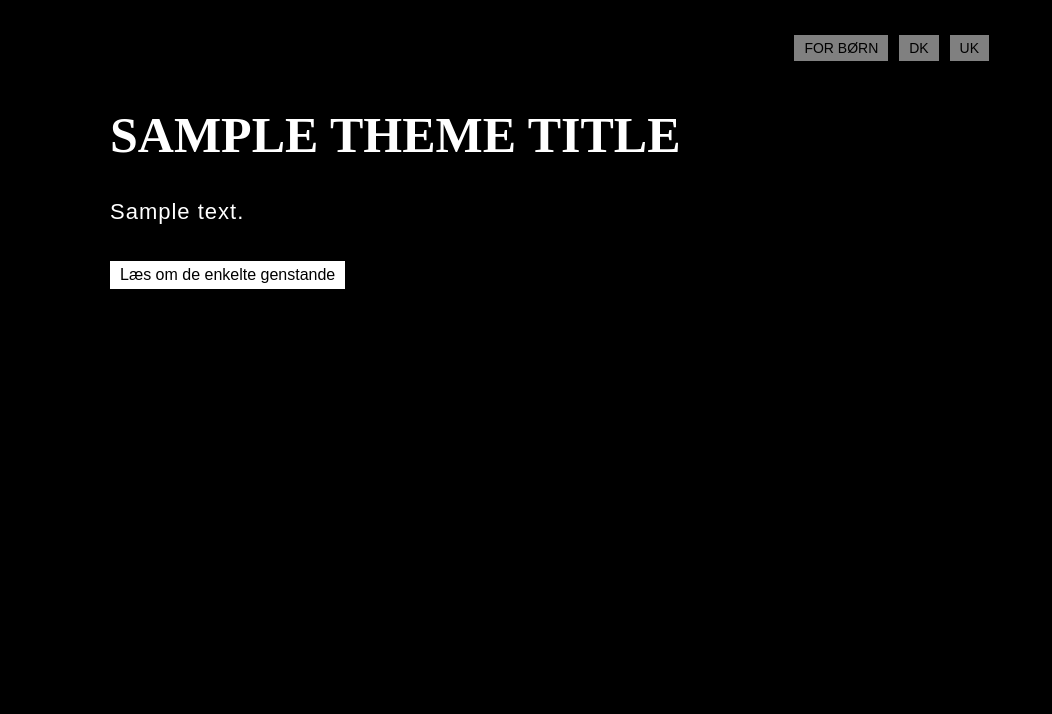
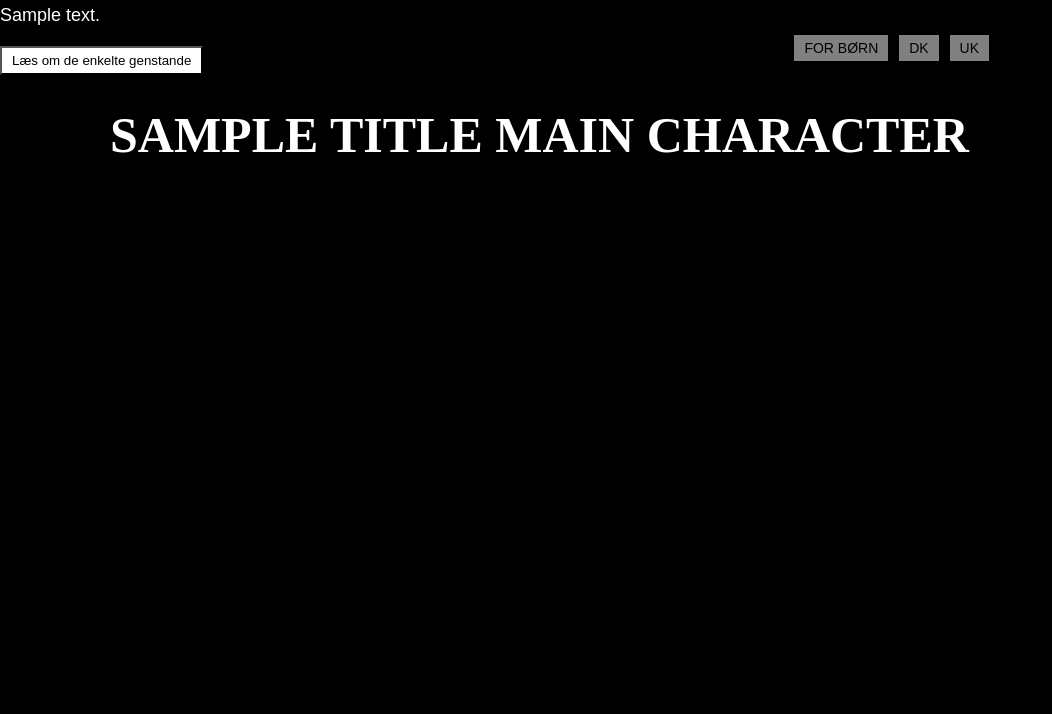
Before and after one commit to kb-dk/montana_exhibitions, a Python web app: template template/index.jinja2 in a window 1280 px wide. Shown: the top 714 px of the page, without its empty margins (0-1052 px from the left). Run offline with Jinja, Linux system fonts and the light colour scheme; the template is opened without the code that fills it: most values are stand-ins (such as "Sample title", 1, 10 or a date in 2020); some web fonts are replaced.

Commit message:
Added person Items to the index

```diff
--- a/template/index.jinja2
+++ b/template/index.jinja2
@@ -9,7 +9,6 @@
     <script src="../../includes/js/changeLanguage.js"></script>
 </head>
 <body>
-
     <div class="wrapper">
 
         <nav class="lang">
@@ -17,14 +16,26 @@
             <a href="index.html" id="da" class="{{ 'active' if language == 'dk' }}">DK</a>
             <a href="index-uk.html" id="en" class="{{ 'active' if language == 'uk' }}">UK</a>
         </nav>
+        <h1 class="uppercase home">{% if  title_main_character %}{{ title_main_character }}{% else %}{{ theme_title }}{% endif %}</h1>
 
-        <h1 class="uppercase home">{{ theme_title }}</h1>
-
-        <div class="txtPerson">
-            <p>{{ short_description }}</p>
-            <button class="button" onclick="$:location.href='personItems.html'">L&aelig;s om de enkelte genstande</button>
-        </div>
-
+        {% if  title_main_character %}
+        <p>{{ main_character_description }}</p>
+        <button class="button" onclick="$:location.href='{{ {"dk":"personItems.html", "uk":"personItemsUk.html", "kid":"personItemsKid.html"}[language] | default("Billedalbum") }}'">
+            {{ {"uk":"Read more about the objects"}[language] | default("L&aelig;s om de enkelte genstande") }}
+        </button>
+        {% else %}
+            {% for item in items %}
+                    <div class="item item{{ '{:02}'.format(item.item_number | int) }}" onclick="$:location.href='{{ item.item_number }}/text.html'">
+                        <span class="number">{{ item.item_number }}</span>
+                        <p class="numbTxt">
+                            {{ item.short_description }}
+                        </p>
+                        <button class="button">
+                            {{ {"uk":"Press for more information"}[language] | default("Tryk her for mere information") }}
+                        </button>
+                    </div>
+            {% endfor %}
+        {% endif %}
     </div>
 
 </body>
```
